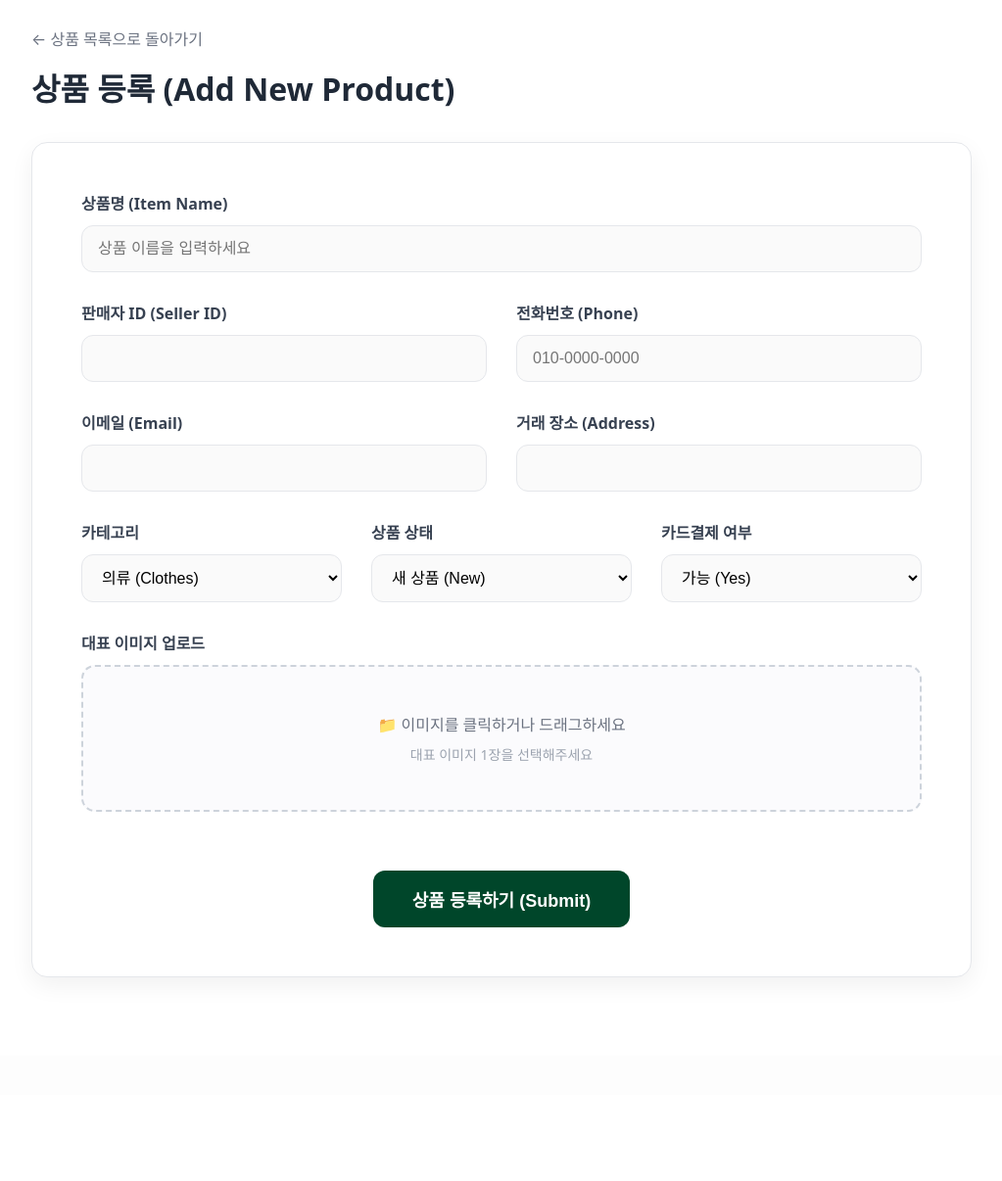
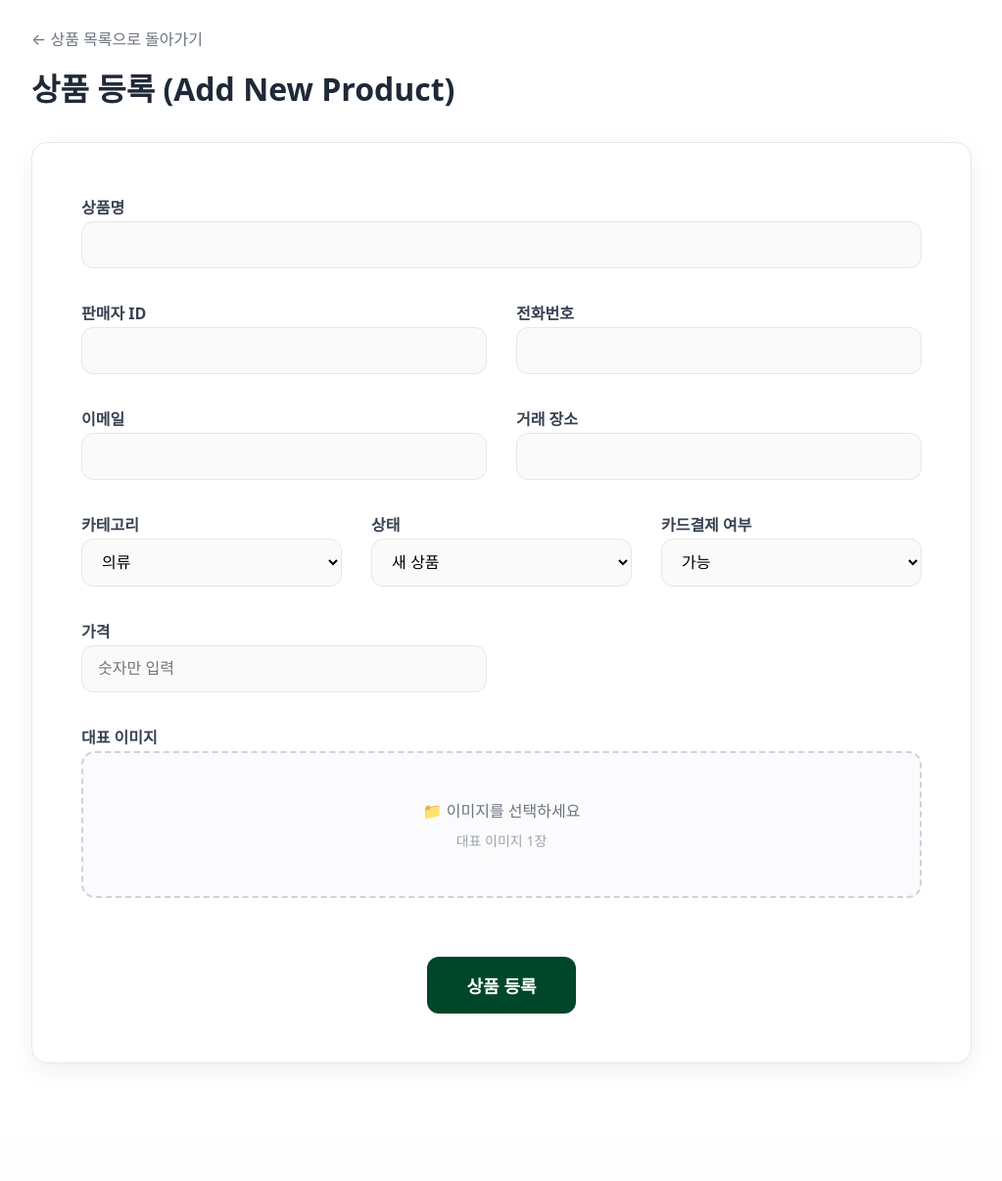
Before and after one commit to sirutio/Odiva_project, a Flask app: page /reg_items in a window 1280 px wide. Shown: the part 226-1432 px from the top of the page at 98% size, without its empty margins (128-1151 px from the left). Before the commit the page ends 1224 px from the top, so only its background shows below. Run offline with Flask 3, Linux system fonts and the light colour scheme.

Commit message:
week14 기능 통합

```diff
--- a/app.py
+++ b/app.py
@@ -1,5 +1,6 @@
 from flask import Flask, render_template, request, flash, redirect, url_for, session, jsonify
 from database import DBhandler
+from datetime import datetime
 import hashlib
 import math
 import sys
@@ -10,230 +11,241 @@ application.config["SECRET_KEY"] = "helloosp"
 
 DB = DBhandler()
 
+# ======================= 메인 =======================
 @application.route("/")
 def hello():
-    hot_items = DB.get_hot_items(limit=3)
-    return render_template("0_main.html", hot_items=hot_items)
+    hot_items= DB.get_hot_items()
+    return render_template("0_main.html", hot_items=hot_items)  # 수정 반영 ✅
 
-# list 화면 구현
+
+# ======================= 상품 리스트 =======================
 @application.route("/list")
 def view_list():
-    # 1. 페이지 정보 가져오기 (기본값 0)
     page = request.args.get("page", 0, type=int)
-    per_page = 8  # 한 페이지당 8개
-    per_row = 4   # 한 줄당 4개
+    sort = request.args.get("sort", "name")               # ✅ 추가
+    category = request.args.get("category", "전체")      # ✅ 추가
 
-    # 2. 전체 데이터 가져오기
+    per_page = 8
+    per_row = 4
+
     all_data = DB.get_items()
-    item_counts = len(all_data)
+    if all_data is None:
+        all_data = {}
 
-    # 3. 전체 페이지 수 계산 (math.ceil 사용하여 올림 처리)
-    # 예: 9개 아이템이면 2페이지가 되어야 함 (9/8 = 1.125 -> 2)
+    # ✅ 카테고리 필터
+    if category != "전체":
+        all_data = dict(filter(
+            lambda x: x[1].get("category") == category,
+            all_data.items()
+        ))
+
+    # ✅ 정렬
+    items = list(all_data.items())
+
+    if sort == "name":
+        items.sort(key=lambda x: x[0])
+    elif sort == "price":
+        items.sort(key=lambda x: int(x[1].get("price", 0)))
+    elif sort == "date":
+        items.sort(key=lambda x: float(x[1].get("reg_date", 0)), reverse=True)
+
+    item_counts = len(items)
     page_count = math.ceil(item_counts / per_page)
 
-    # 4. 현재 페이지에 보여줄 데이터만 자르기 (Slicing)
     start_idx = per_page * page
-    end_idx = per_page * (page + 1)
+    end_idx = start_idx + per_page
+    current_page_data = dict(items[start_idx:end_idx])
 
-    # 딕셔너리를 리스트로 변환 후 슬라이싱하고 다시 딕셔너리로 변환
-    # (데이터가 없으면 빈 딕셔너리가 됩니다)
-    current_page_data = dict(list(all_data.items())[start_idx:end_idx])
+    current_items = list(current_page_data.items())
+    row1 = current_items[:per_row]
+    row2 = current_items[per_row:]
 
-    # 5. row1(첫째 줄), row2(둘째 줄) 데이터 나누기
-    # current_page_data에서 앞 4개는 row1, 뒤 4개는 row2
-    current_items = list(current_page_data.items())
-
-    row1 = current_items[:per_row]        # 0번부터 3번까지
-    row2 = current_items[per_row:]        # 4번부터 끝까지
-
-    # 6. 템플릿 렌더링
     return render_template(
         "2_list.html",
         total=item_counts,
         page=page,
         page_count=page_count,
         row1=row1,
-        row2=row2
+        row2=row2,
+        sort=sort,
+        category=category
     )
 
+
+# ======================= 상세 페이지 =======================
 @application.route("/view_detail/<name>/")
 def view_item_detail(name):
-  print("###name:",name)
-  data = DB.get_item_byname(str(name))
-  print("####data:",data)
-  return render_template("3_detail.html", name=name, data=data)
+    data = DB.get_item_byname(str(name))
+    return render_template("3_detail.html", name=name, data=data)
 
-# review
+
+# ======================= 리뷰 =======================
 @application.route("/review")
 def view_review():
-  page = request.args.get("page", 0, type=int)
-  per_page = 6  # 한 페이지에 6개 (3개 x 2줄)
-  per_row = 3   # 한 줄에 3개
-  row_count=int(per_page/per_row)
-  start_idx=per_page*page
-  end_idx=per_page*(page+1)
+    page = request.args.get("page", 0, type=int)
+    per_page = 6
+    per_row = 3
+    row_count = int(per_page / per_row)
 
-  data = DB.get_reviews() #read the table
-  if data is None:
+    start_idx = per_page * page
+    end_idx = per_page * (page + 1)
+
+    data = DB.get_reviews()
+    if data is None:
         data = {}
 
-  item_counts = len(data)
-  data = dict(list(data.items())[start_idx:end_idx])
-  tot_count = len(data)
+    item_counts = len(data)
+    data = dict(list(data.items())[start_idx:end_idx])
+    tot_count = len(data)
 
-  rows = {}
+    rows = {}
+    for i in range(row_count):
+        if (i == row_count - 1) and (tot_count % per_row != 0):
+            rows[f'data_{i}'] = dict(list(data.items())[i * per_row:])
+        else:
+            rows[f'data_{i}'] = dict(list(data.items())[i * per_row:(i + 1) * per_row])
 
-  for i in range(row_count): #last row
-    if (i == row_count-1) and (tot_count%per_row != 0):
-      rows[f'data_{i}'] = dict(list(data.items())[i*per_row:])
-    else:
-      rows[f'data_{i}'] = dict(list(data.items())[i*per_row:(i+1)*per_row])
-  return render_template("5_review.html",
-  datas=data.items(),
-  row1=rows.get('data_0', {}).items(),
-  row2=rows.get('data_1', {}).items(),
-  limit=per_page,
-  page=page,
-  page_count=int((item_counts/per_page)+1),
-  total=item_counts)
+    return render_template(
+        "5_review.html",
+        datas=data.items(),
+        row1=rows.get('data_0', {}).items(),
+        row2=rows.get('data_1', {}).items(),
+        limit=per_page,
+        page=page,
+        page_count=int((item_counts / per_page) + 1),
+        total=item_counts
+    )
+
 
 @application.route("/view_review_detail/<name>/")
 def view_review_detail(name):
-  print("###review_name:", name)
-  data = DB.get_review_byname(str(name))
-  print("####review_data:", data)
-  return render_template("6_review_detail.html", name=name, data=data)
+    data = DB.get_review_byname(str(name))
+    return render_template("6_review_detail.html", name=name, data=data)
+
 
 @application.route("/reg_review_init/<name>/")
 def reg_review_init(name):
-  return render_template("4_reg_reviews.html", name=name)
+    return render_template("4_reg_reviews.html", name=name)
+
 
 @application.route("/reg_review", methods=['POST'])
 def reg_review():
-  data=request.form
-  image_file=request.files["file"]
-  if image_file.filename != '':
-    filename = image_file.filename
-    save_path = os.path.join(application.root_path, 'static/images', filename)
-    image_file.save(save_path)
-  else:
-    filename = None
-  DB.reg_review(data, filename)
-  return redirect(url_for('view_review'))
+    data = request.form
+    image_file = request.files["file"]
+
+    if image_file.filename != '':
+        filename = image_file.filename
+        save_path = os.path.join(application.root_path, 'static/images', filename)
+        image_file.save(save_path)
+    else:
+        filename = None
+
+    DB.reg_review(data, filename)
+    return redirect(url_for('view_review'))
 
 
-# 좋아요 기능
+# ======================= 좋아요 =======================
 @application.route('/show_heart/<name>/', methods=['GET'])
 def show_heart(name):
-  my_heart = DB.get_heart_byname(session['id'], name)
-  return jsonify({'my_heart': my_heart})
+    my_heart = DB.get_heart_byname(session['id'], name)
+    return jsonify({'my_heart': my_heart})
+
 
 @application.route('/like/<name>/', methods=['POST'])
 def like(name):
-  my_heart = DB.update_heart(session['id'], 'Y', name)
-  return jsonify({'msg' : '좋아요 완료'})
+    DB.update_heart(session['id'], 'Y', name)
+    return jsonify({'msg': '좋아요 완료'})
+
 
 @application.route('/unlike/<name>/', methods=['POST'])
 def unlike(name):
-  my_heart = DB.update_heart(session['id'], 'N', name)
-  return jsonify({'msg' : '안좋아요 완료'})
+    DB.update_heart(session['id'], 'N', name)
+    return jsonify({'msg': '안좋아요 완료'})
 
 
-# reg_items
+# ======================= 상품 등록 =======================
 @application.route("/reg_items")
 def reg_item():
-  return render_template("1_reg_items.html")
+    return render_template("1_reg_items.html")
 
-# login
+
+# ======================= 로그인 =======================
 @application.route("/login")
 def login():
-  return render_template("8_login.html")
+    return render_template("8_login.html")
+
 
 @application.route("/login_confirm", methods=['POST'])
 def login_user():
-  id_=request.form['id']
-  pw=request.form['pw']
-  pw_hash = hashlib.sha256(pw.encode('utf-8')).hexdigest()
-  if DB.find_user(id_,pw_hash):
-    session['id']=id_
-    user_info = DB.get_user(id_)
-    if user_info and 'nickname' in user_info:
-      session['nickname'] = user_info['nickname']
+    id_ = request.form['id']
+    pw = request.form['pw']
+    pw_hash = hashlib.sha256(pw.encode('utf-8')).hexdigest()
+
+    if DB.find_user(id_, pw_hash):
+        session['id'] = id_
+        user_info = DB.get_user(id_)
+        session['nickname'] = user_info.get('nickname', id_)
+        return redirect(url_for('view_list'))   # ✅ 수정 반영
     else:
-      session['nickname'] = id_
-    return redirect(url_for('hello'))
-  else:
-    flash("Wrong ID or PW!")
-    return render_template("8_login.html")
+        flash("Wrong ID or PW!")
+        return render_template("8_login.html")
 
 
-# signup
+# ======================= 회원가입 =======================
 @application.route("/signup")
 def signup():
-  return render_template("7_signup.html")
+    return render_template("7_signup.html")
+
 
 @application.route("/signup_post", methods=['POST'])
 def register_user():
-  data=request.form
-  pw=request.form['pw']
-  pw_hash = hashlib.sha256(pw.encode('utf-8')).hexdigest()
-  if DB.insert_user(data,pw_hash):
-    return render_template("8_login.html")
-  else:
-    flash("user id already exist!")
-    return render_template("7_signup.html")
+    data = request.form
+    pw = request.form['pw']
+    pw_hash = hashlib.sha256(pw.encode('utf-8')).hexdigest()
+
+    if DB.insert_user(data, pw_hash):
+        return render_template("8_login.html")
+    else:
+        flash("user id already exist!")
+        return render_template("7_signup.html")
+
 
 @application.route("/logout")
 def logout_user():
-  session.clear()
-  return redirect(url_for('hello'))
+    session.clear()
+    return redirect(url_for('view_list'))   # ✅ 수정 반영
 
-# mypage
+
+# ======================= 상품 제출 =======================
+@application.route("/submit_item")
+def reg_item_submit():
+    return "Not supported GET 방식"
+
+
+@application.route("/submit_item_post", methods=["POST"])
+def reg_item_submit_post():
+    data = request.form.to_dict()
+    image_file = request.files["file"]
+
+    filename = image_file.filename
+    image_file.save("static/images/{}".format(filename))
+
+    data["image"] = filename
+    data["price"] = int(data.get("price", 0))
+    data["reg_date"] = datetime.now().timestamp()
+
+    DB.insert_item(data["name"], data, filename)
+
+    return render_template(
+        "submit_item_result.html",
+        data=data,
+        img_path="static/images/{}".format(filename)
+    )
+
 @application.route("/mypage")
 def mypage():
-    if 'id' not in session:
-        return redirect(url_for('login'))
+    return render_template("mypage.html")
 
-    user_id = session['id']
-
-    # 1. 내 정보 가져오기
-    user_info = DB.get_user(user_id)
-
-    # 2. 내가 등록한 상품만 필터링해서 가져오기
-    all_items = DB.get_items()
-    my_items = {}
-
-    if all_items:
-        for name, item in all_items.items():
-            if item.get('seller') == user_id:
-                my_items[name] = item
-
-    return render_template("9_mypage.html", user_info=user_info, my_items=my_items)
-
-# GET 방식: 터미널과 주소에 모든 특징이 표현되나 이러한 이유로 파라미터 길이에 제한 O
-@application.route("/submit_item")
-def reg_item_submit():
-  name=request.args.get("name")
-  seller=request.args.get("seller")
-  addr=request.args.get("addr")
-  email=request.args.get("email")
-  category=request.args.get("category")
-  card=request.args.get("card")
-  status=request.args.get("status")
-  phone=request.args.get("phone")
-
-  print(name,seller,addr,email,category,card,status,phone)
-  #return render_template("reg_item.html")
-
-# POST 방식
-@application.route("/submit_item_post", methods=['POST'])
-def reg_item_submit_post():
-  image_file=request.files["file"]
-  image_file.save("static/images/{}".format(image_file.filename))
-  data=request.form
-  DB.insert_item(data['name'],data,image_file.filename)
-
-  return render_template("submit_item_result.html", data=data, img_path="static/images/{}".format(image_file.filename))
-
+# ======================= 실행 =======================
 if __name__ == "__main__":
-  application.run(host='0.0.0.0', debug=True)
+    application.run(host='0.0.0.0', debug=True)
--- a/templates/1_reg_items.html
+++ b/templates/1_reg_items.html
@@ -2,7 +2,6 @@
 
 {% block style %}
 <style>
-    /* --- 변수 설정 --- */
     :root {
         --bg: #f6f7f9;
         --surface: #fff;
@@ -12,15 +11,14 @@
         --shadow: 0 8px 24px rgba(0, 0, 0, .06);
     }
 
-    /* --- 메인 레이아웃 (사이즈 UP) --- */
     .main-container {
-        max-width: 1000px; /* 너비를 800px -> 1000px로 확대 */
+        max-width: 1000px;
         margin: 0 auto;
-        padding: 60px 20px; /* 상하 여백도 좀 더 넉넉하게 */
+        padding: 60px 20px;
     }
 
     .page-title {
-        font-size: 32px; /* 제목 폰트 키움 */
+        font-size: 32px;
         font-weight: bold;
         margin-bottom: 30px;
         color: #1f2937;
@@ -30,54 +28,46 @@
         display: inline-block;
         margin-bottom: 15px;
         color: #6b7280;
-        font-size: 16px; /* 링크 폰트 키움 */
+        font-size: 16px;
         text-decoration: none;
     }
+
     .back-link:hover {
         text-decoration: underline;
     }
 
-    /* --- 폼(Form) 카드 스타일 --- */
     form {
         background: var(--surface);
         border: 1px solid var(--border);
         border-radius: var(--radius);
         box-shadow: var(--shadow);
-        padding: 50px; /* 내부 여백 확대 */
+        padding: 50px;
         display: flex;
         flex-wrap: wrap;
-        gap: 30px;       /* 요소 간 간격 확대 (20px -> 30px) */
+        gap: 30px;
     }
 
-    /* --- 입력 요소 스타일 (사이즈 UP) --- */
     label {
-        display: block;
-        font-size: 16px; /* 라벨 폰트 키움 */
+        font-size: 16px;
+        margin-bottom: 10px;
         color: #374151;
-        margin-bottom: 10px; /* 라벨과 입력창 사이 간격 확대 */
-        font-weight: 700;
+        font-weight: bold;
     }
 
-    input[type="text"],
-    input[type="email"],
-    select {
+    input[type="text"], select {
         width: 100%;
         border: 1px solid var(--border);
         border-radius: 12px;
-        padding: 14px 16px; /* 입력창 내부 여백을 늘려 높이를 키움 */
+        padding: 14px 16px;
         background: #fafafa;
-        outline: none;
-        box-sizing: border-box;
-        font-size: 16px; /* 입력 글씨 크기 키움 */
+        font-size: 16px;
     }
 
     input:focus, select:focus {
         border-color: #c7c9d1;
-        background: #fff;
+        background: white;
     }
 
-    /* --- 그리드 시스템 (간격 변경에 따른 계산 수정) --- */
-    /* gap이 30px로 늘어났으므로 계산식 수정 */
     .col1 { width: 100%; }
     .col2 { width: calc(50% - 15px); }
     .col3 { width: calc(33.33% - 20px); }
@@ -88,45 +78,35 @@
         form { padding: 20px; }
     }
 
-    /* --- 파일 업로드 --- */
     .uploader {
+        width: 100%;
         border: none;
-        padding: 0;
-        margin: 0;
-        width: 100%;
     }
 
     .file-input-wrapper {
         position: relative;
         width: 100%;
-        height: 150px; /* 박스 높이 키움 */
+        height: 150px;
         border: 2px dashed #cdd3db;
         border-radius: 14px;
         background: #fbfbfd;
         display: flex;
         flex-direction: column;
+        justify-content: center;
         align-items: center;
-        justify-content: center;
         cursor: pointer;
-        transition: background 0.2s;
     }
 
-    .file-input-wrapper:hover {
-        background: #f4f6fb;
-    }
-
-    .file-input-wrapper input[type="file"] {
+    .file-input-wrapper input {
         position: absolute;
         width: 100%;
         height: 100%;
         opacity: 0;
-        cursor: pointer;
     }
 
-    .drop-hint { font-size: 16px; color: #6b7280; font-weight: 500; }
+    .drop-hint { font-size: 16px; color: #6b7280; }
     .sub-hint { font-size: 14px; color: #9ca3af; margin-top: 8px; }
 
-    /* --- 제출 버튼 --- */
     .submit-area {
         width: 100%;
         text-align: center;
@@ -135,14 +115,13 @@
 
     input[type="submit"] {
         background: var(--primary);
-        color: #fff;
+        color: white;
         border: none;
-        padding: 16px 40px; /* 버튼 크기 확대 */
+        padding: 16px 40px;
         border-radius: 12px;
-        font-size: 18px; /* 버튼 글씨 확대 */
+        font-size: 18px;
         font-weight: bold;
         cursor: pointer;
-        transition: filter 0.2s;
     }
 
     input[type="submit"]:hover {
@@ -159,97 +138,92 @@
     <form action="/submit_item_post" enctype="multipart/form-data" method="post">
 
         <div class="col1">
-            <label for="name">상품명 (Item Name)</label>
-            <input type="text" name="name" id="name" placeholder="상품 이름을 입력하세요" required>
+            <label>상품명</label>
+            <input type="text" name="name" required>
         </div>
 
         <div class="col2">
-            <label for="seller">판매자 ID (Seller ID)</label>
-            <input type="text" name="seller" id="seller" required>
+            <label>판매자 ID</label>
+            <input type="text" name="seller" required>
         </div>
 
         <div class="col2">
-            <label for="phone">전화번호 (Phone)</label>
-            <input type="text" name="phone" id="phone" placeholder="010-0000-0000">
+            <label>전화번호</label>
+            <input type="text" name="phone">
         </div>
 
         <div class="col2">
-            <label for="email">이메일 (Email)</label>
-            <input type="text" name="email" id="email" required>
+            <label>이메일</label>
+            <input type="text" name="email" required>
         </div>
 
         <div class="col2">
-            <label for="addr">거래 장소 (Address)</label>
-            <input type="text" name="addr" id="addr" required>
+            <label>거래 장소</label>
+            <input type="text" name="addr" required>
         </div>
 
         <div class="col3">
-            <label for="category">카테고리</label>
-            <select id="category" name="category">
-                <option value="Clothes" selected>의류 (Clothes)</option>
-                <option value="Beauty">뷰티 (Beauty)</option>
-                <option value="Books">도서 (Books)</option>
-                <option value="Furniture">가구 (Furniture)</option>
+            <label>카테고리</label>
+            <select name="category">
+                <option value="Clothes">의류</option>
+                <option value="Beauty">뷰티</option>
+                <option value="Books">도서</option>
                 <option value="Electronics">전자제품</option>
-                <option value="ETC">기타 (ETC)</option>
+                <option value="household">생활용품</option>
+                <option value="ETC">기타</option>
             </select>
         </div>
 
         <div class="col3">
-            <label for="status">상품 상태</label>
-            <select id="status" name="status">
-                <option value="new" selected>새 상품 (New)</option>
-                <option value="lnew">거의 새 것 (Likely New)</option>
-                <option value="used">중고 (Used)</option>
+            <label>상태</label>
+            <select name="status">
+                <option value="new">새 상품</option>
+                <option value="lnew">거의 새 것</option>
+                <option value="used">중고</option>
             </select>
         </div>
 
         <div class="col3">
-            <label for="card">카드결제 여부</label>
-            <select id="card" name="card">
-                <option value="Y" selected>가능 (Yes)</option>
-                <option value="N">불가능 (No)</option>
+            <label>카드결제 여부</label>
+            <select name="card">
+                <option value="Y">가능</option>
+                <option value="N">불가능</option>
             </select>
         </div>
 
+        <div class="col2">
+            <label>가격</label>
+            <input type="text" name="price" placeholder="숫자만 입력" required>
+        </div>
+
         <fieldset class="uploader">
-            <label>대표 이미지 업로드</label>
+            <label>대표 이미지</label>
             <div class="file-input-wrapper">
                 <input type="file" name="file" id="img" required>
-                <span class="drop-hint">📁 이미지를 클릭하거나 드래그하세요</span>
-                <span class="sub-hint">대표 이미지 1장을 선택해주세요</span>
+                <span class="drop-hint">📁 이미지를 선택하세요</span>
+                <span class="sub-hint">대표 이미지 1장</span>
             </div>
         </fieldset>
 
         <div class="submit-area">
-            <input type="submit" value="상품 등록하기 (Submit)">
+            <input type="submit" value="상품 등록">
         </div>
-
     </form>
 </div>
 
 <script>
-    // 1. 파일 선택창(input)과 글자(span) 요소를 찾아옵니다.
 const fileInput = document.querySelector('#img');
 const fileLabel = document.querySelector('.drop-hint');
 const subHint = document.querySelector('.sub-hint');
 
-    // 2. 사용자가 파일을 선택하거나 바꿀 때마다 실행되는 '이벤트'를 겁니다.
 fileInput.addEventListener('change', () => {
-        // 파일이 하나라도 선택되었다면?
     if (fileInput.files.length > 0) {
-            const fileName = fileInput.files[0].name; // 파일 이름 가져오기
-
-            // 3. 화면의 글자를 파일 이름으로 바꿔줍니다.
-            fileLabel.textContent = "✅ 파일 선택 완료: " + fileName;
-            fileLabel.style.color = "#27ae60"; // 초록색으로 변경
+        fileLabel.textContent = "✅ " + fileInput.files[0].name;
+        fileLabel.style.color = "#27ae60";
         fileLabel.style.fontWeight = "bold";
-
-            // 보조 문구는 숨깁니다.
         subHint.style.display = "none";
     } else {
-            // 파일 선택을 취소했다면 원래대로 되돌림
-            fileLabel.textContent = "📁 이미지를 클릭하거나 드래그하세요";
+        fileLabel.textContent = "📁 이미지를 선택하세요";
         fileLabel.style.color = "#6b7280";
         subHint.style.display = "block";
     }
--- a/templates/8_login.html
+++ b/templates/8_login.html
@@ -3,6 +3,7 @@
 {% block style %}
 <style>
     /* --- 로그인 페이지 전용 스타일 --- */
+
     .login-wrapper {
         font-family: 'Noto Sans KR', system-ui, -apple-system, sans-serif;
         display: flex;
```
Also changed, not shown: database.py (+53 -50 lines), templates/2_list.html (+109 -25 lines), static/images/book.jpg (added), static/images/clothes.jpg (added), static/images/lipstick.jpg (added). Lines whose indentation alone changed are shown as unchanged.
